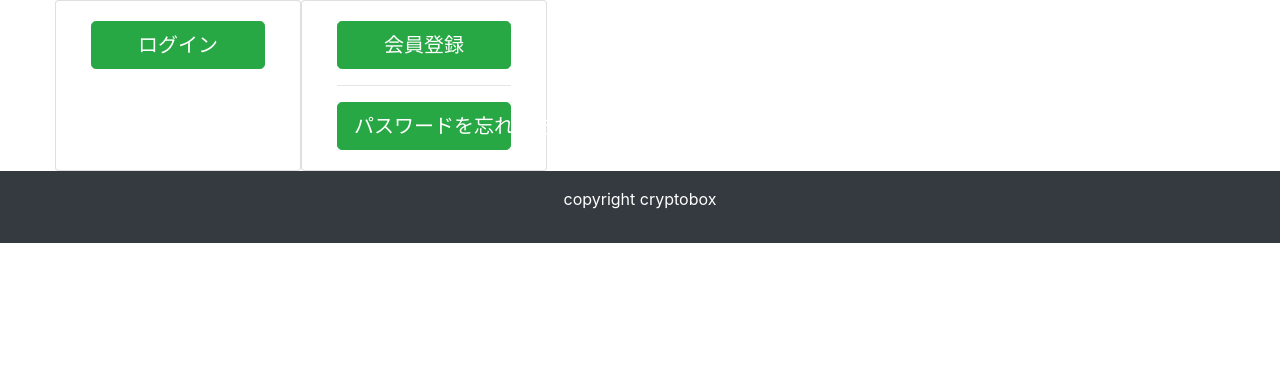
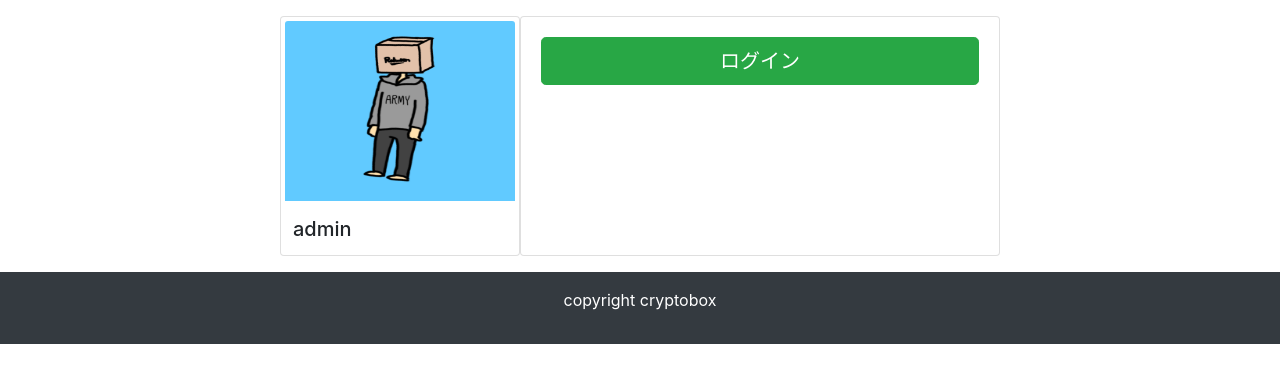
Before and after one commit to crypt0box/Django, a Django app: page /user_detail/7/ in a window 1280 px wide. Shown: the part 56-439 px from the top of the page. Run offline with Django 3.2, Linux system fonts and the light colour scheme; a user stored in the database is signed in; data comes from the database, SQL or seed files in the repository; both versions use the stored data as it was after the commit; some libraries are stand-ins or nearby versions.

Commit message:
追加：MyPage機能追加

```diff
--- a/project4/ThreeLineDiary/templates/ThreeLineDiary/user_detail.html
+++ b/project4/ThreeLineDiary/templates/ThreeLineDiary/user_detail.html
@@ -1,10 +1,17 @@
 {% extends "ThreeLineDiary/base.html" %}
 {% block content %}
-<div class="row">
-    <!-- 左側、ログインエリア -->
-    <div class="card col-md-6">
-        <div class="card-body">
-            <form action="{% url 'register:login' %}" method="POST">
+<!-- 左側、ログインエリア -->
+<div class="container">
+    <div class="row justify-content-center mb-3 mt-3">
+        <div class="card img-thumbnail" style="width: 15rem; height: 15rem;">
+            <img class="card-img-top" src="/media/images/cryptobox_rakuten_resize.png" width="318" height="180" alt="Card image">
+            <div class="card-body px-2 py-3">
+                <h5 class="card-title">{{ user.username }}</h5>
+            </div>
+        </div>
+        <!-- 左側、ログインエリアおわり -->
+        <div class="card card-body" style="max-width: 30rem; height: 15rem;">
+            <form action="{% url 'ThreeLineDiary:login' %}" method="POST">
                 {{ form.non_field_errors }}
                 {% for field in form %}
                     {{ field }}
@@ -16,14 +23,6 @@
                 {% csrf_token %}
             </form>
         </div>
-    </div><!-- 左側、ログインエリアおわり -->
-
-    <!-- 右側、会員登録エリア -->
-    <div class="card col-md-6">
-        <div class="card-body">
-            <a href="{% url 'register:user_create' %}" class="btn btn-success btn-lg btn-block" >会員登録</a><hr>
-            <a href="{% url 'register:password_reset' %}" class="btn btn-success btn-lg btn-block" >パスワードを忘れた方</a>
-        </div>
-    </div><!-- 右側、会員登録エリアおわり -->
+    </div>
 </div>
 {% endblock %}
```
Also changed, not shown: project4/db.sqlite3, project4/media/images/cryptobox_rakuten.png (deleted), project4/media/images/cryptobox_rakuten_resize.png (added).
